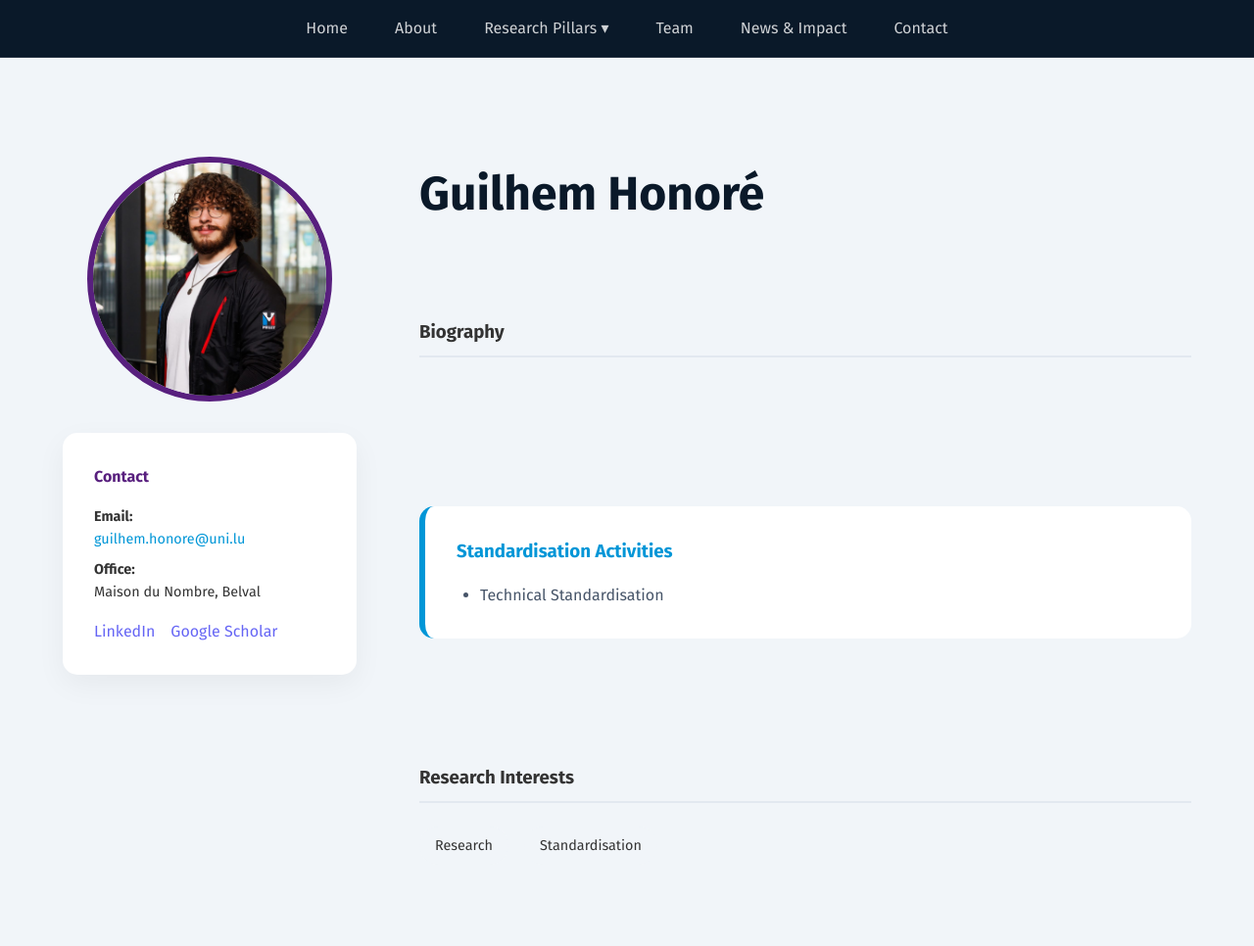
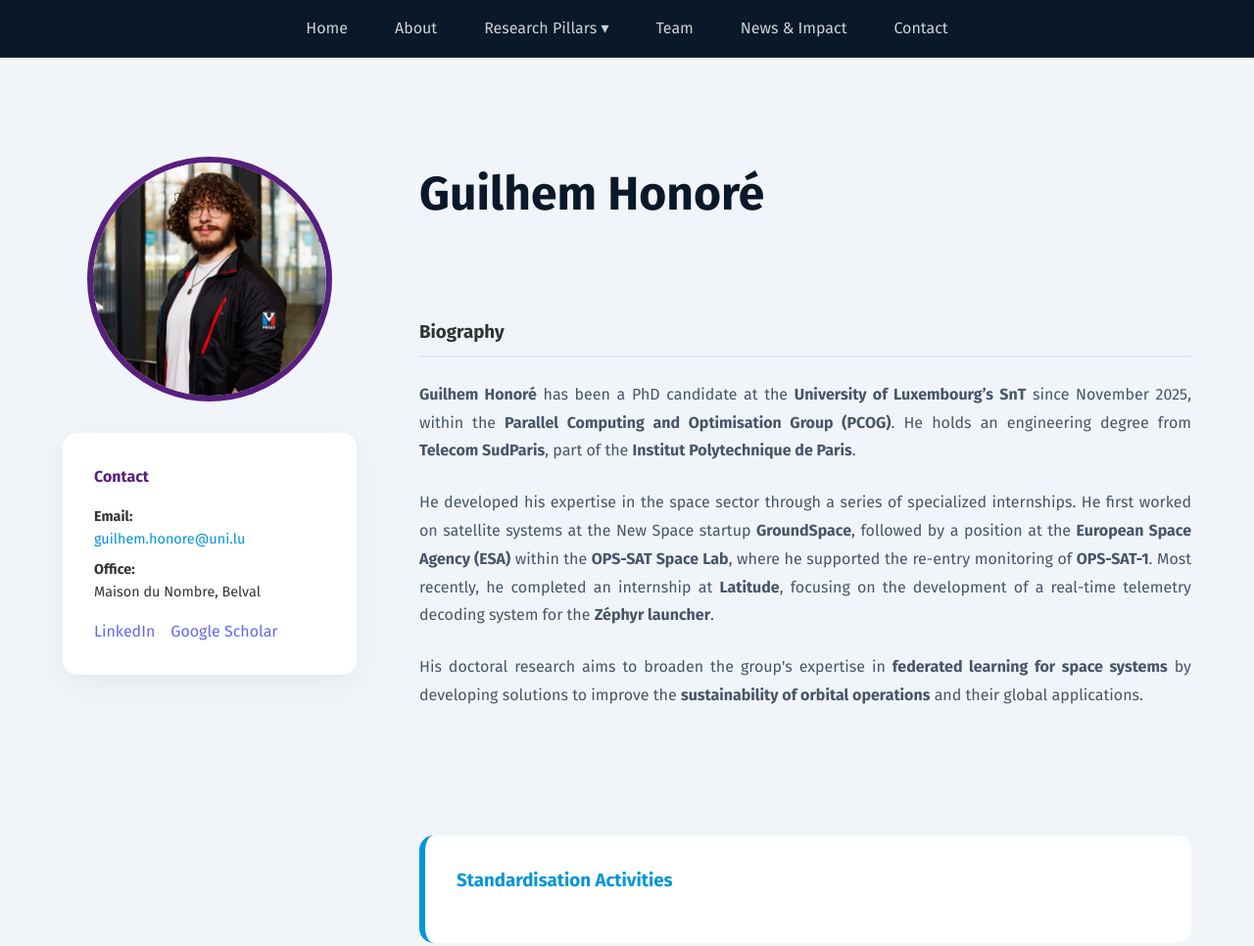
Before and after one commit to Cagrali/ilnas-snt-www, a website: page bio/guilhem.html in a window 1280 px wide. Shown: the top 966 px of the page at 98% size. Drawn offline with Linux system fonts and the light colour scheme.

Commit message:
Update Guilhem bio

```diff
--- a/bio/guilhem.html
+++ b/bio/guilhem.html
@@ -9,29 +9,29 @@
 </head>
 
 <body class="profile-page">
-    <script>
+<script>
         const profileData = {
             name: "Guilhem Honoré",
             image: "../images/guilhem.jpeg",
             email: "guilhem.honore@uni.lu",
             office: "Maison du Nombre, Belval",
-            linkedin: "#",
+            linkedin: "https://www.linkedin.com/in/guilhem-honore", // Placeholder - update if needed
             scholar: "#",
             bio: `
                     <p>
-
+                        <b>Guilhem Honoré</b> has been a PhD candidate at the <b>University of Luxembourg’s SnT</b> since November 2025, within the <b>Parallel Computing and Optimisation Group (PCOG)</b>. He holds an engineering degree from <b>Telecom SudParis</b>, part of the <b>Institut Polytechnique de Paris</b>.
                     </p>
 
                     <p>
-
+                        He developed his expertise in the space sector through a series of specialized internships. He first worked on satellite systems at the New Space startup <b>GroundSpace</b>, followed by a position at the <b>European Space Agency (ESA)</b> within the <b>OPS-SAT Space Lab</b>, where he supported the re-entry monitoring of <b>OPS-SAT-1</b>. Most recently, he completed an internship at <b>Latitude</b>, focusing on the development of a real-time telemetry decoding system for the <b>Zéphyr launcher</b>.
                     </p>
 
                     <p>
-
+                        His doctoral research aims to broaden the group's expertise in <b>federated learning for space systems</b> by developing solutions to improve the <b>sustainability of orbital operations</b> and their global applications.
                     </p>
                 `,
-            standards: `<li>Technical Standardisation</li>`,
-            interests: ["Research", "Standardisation"]
+            standards: ``,
+            interests: ["Federated Learning", "Space Sustainability", "On-board Processing", "Standardisation"]
         };
     </script>
     <main class="main-container" style="padding-top: 160px; padding-bottom: 80px;">
```
